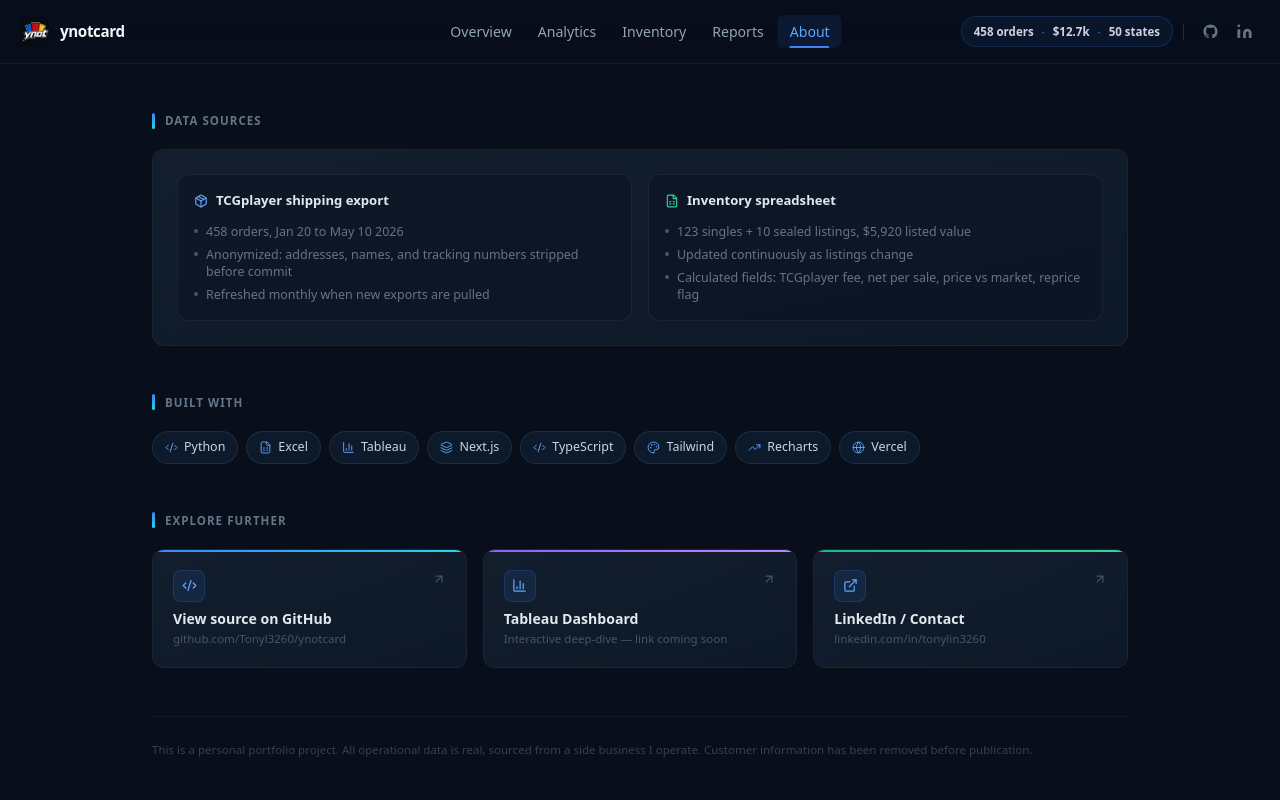
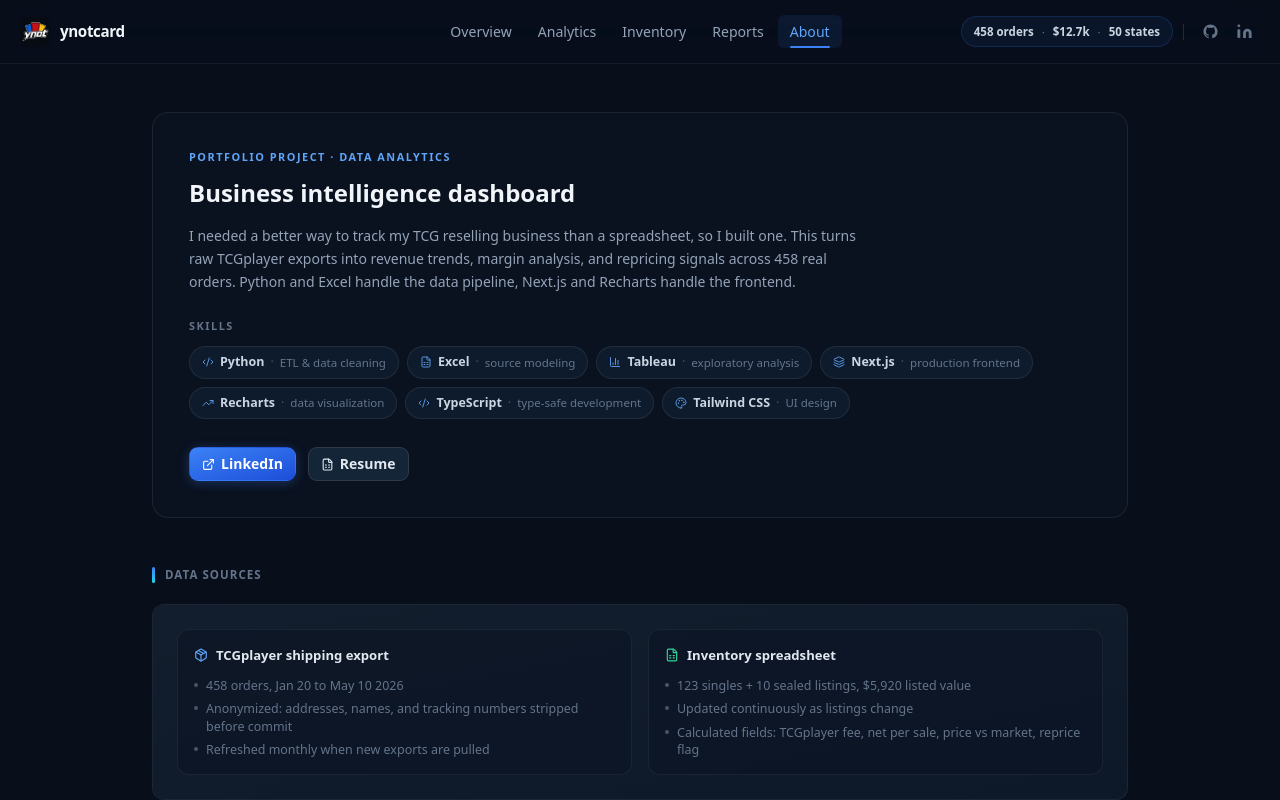
Before and after one commit to Tonyl3260/ynotcard, a Next.js app: page /about in a window 1280 px wide. Shown: the top 800 px of the page. Built offline with nearby package versions, Linux system fonts and the light colour scheme.

Commit message:
include resume

```diff
--- a/app/about/page.tsx
+++ b/app/about/page.tsx
@@ -78,6 +78,72 @@
 export default function AboutPage() {
   return (
     <div className="px-6 pt-12 pb-16 max-w-5xl mx-auto space-y-12">
+
+      {/* ── 1. Project summary ── */}
+      <div className="rounded-2xl border border-white/[0.08] bg-canvas-900/50 p-7 sm:p-9 space-y-6">
+        <div>
+          <p className="text-[0.68rem] font-bold uppercase tracking-[0.14em] text-primary-400 mb-3">
+            Portfolio Project · Data Analytics
+          </p>
+          <h1 className="text-[1.4rem] sm:text-2xl font-bold text-slate-100 leading-snug mb-4">
+            Business intelligence dashboard
+          </h1>
+          <p className="text-[0.875rem] text-slate-400 leading-relaxed max-w-2xl">
+            I needed a better way to track my TCG reselling business than a spreadsheet,
+            so I built one. This turns raw TCGplayer exports into revenue trends, margin
+            analysis, and repricing signals across 458 real orders. Python and Excel
+            handle the data pipeline, Next.js and Recharts handle the frontend.
+          </p>
+        </div>
+
+        <div>
+          <p className="text-[0.68rem] font-bold uppercase tracking-[0.14em] text-slate-500 mb-3">
+            Skills
+          </p>
+          <div className="flex flex-wrap gap-2">
+            {[
+              { name: 'Python',       note: 'ETL & data cleaning',   Icon: Code2           },
+              { name: 'Excel',        note: 'source modeling',       Icon: FileSpreadsheet },
+              { name: 'Tableau',      note: 'exploratory analysis',  Icon: BarChart3       },
+              { name: 'Next.js',      note: 'production frontend',   Icon: Layers          },
+              { name: 'Recharts',     note: 'data visualization',    Icon: TrendingUp      },
+              { name: 'TypeScript',   note: 'type-safe development', Icon: Code2           },
+              { name: 'Tailwind CSS', note: 'UI design',             Icon: Palette         },
+            ].map(({ name, note, Icon }) => (
+              <span
+                key={name}
+                className="inline-flex items-center gap-1.5 px-3 py-1.5 rounded-full text-[0.78rem] font-medium text-slate-300 bg-canvas-800/80 border border-white/[0.08]"
+              >
+                <Icon size={12} strokeWidth={1.75} className="text-primary-400 shrink-0" />
+                <span className="font-semibold">{name}</span>
+                <span className="text-slate-600">·</span>
+                <span className="text-[0.72rem] text-slate-500">{note}</span>
+              </span>
+            ))}
+          </div>
+        </div>
+
+        <div className="flex flex-wrap gap-3 pt-1">
+          <a
+            href="https://www.linkedin.com/in/tonylin3260/"
+            target="_blank"
+            rel="noopener noreferrer"
+            className={cn(buttonVariants({ variant: 'primary', size: 'sm' }), 'gap-1.5')}
+          >
+            <ExternalLink size={13} />
+            LinkedIn
+          </a>
+          <a
+            href="/tony-lin-resume.pdf"
+            target="_blank"
+            rel="noopener noreferrer"
+            className={cn(buttonVariants({ variant: 'secondary', size: 'sm' }), 'gap-1.5')}
+          >
+            <FileSpreadsheet size={13} />
+            Resume
+          </a>
+        </div>
+      </div>
 
       {/* ── 2. Data sources ── */}
       <div>
--- /dev/null
+++ b/app/analytics/loading.tsx
@@ -0,0 +1,64 @@
+const P = 'animate-pulse rounded bg-white/[0.06]'
+const card = 'rounded-xl border border-white/[0.06] bg-canvas-800/40'
+
+export default function AnalyticsLoading() {
+  return (
+    <div className="px-6 pt-8 pb-16 max-w-6xl mx-auto">
+
+      {/* Header + date filter */}
+      <div className="flex flex-wrap items-end justify-between gap-4 mb-6">
+        <div className="space-y-1.5">
+          <div className={`${P} h-5 w-36`} />
+          <div className={`${P} h-3 w-44`} />
+        </div>
+        <div className={`${P} h-9 w-40 rounded-lg`} />
+      </div>
+
+      {/* KPI stat cards */}
+      <div className="grid grid-cols-2 sm:grid-cols-4 gap-3 mb-6">
+        {[0, 1, 2, 3].map(i => (
+          <div key={i} className={`${card} px-4 py-3 space-y-2`}>
+            <div className={`${P} h-2.5 w-16`} />
+            <div className={`${P} h-7 w-20`} />
+          </div>
+        ))}
+      </div>
+
+      {/* Sales over time chart */}
+      <div className={`${card} p-5 mb-4`}>
+        <div className="flex items-center justify-between mb-4">
+          <div className={`${P} h-2.5 w-28`} />
+          <div className={`${P} h-6 w-36 rounded-md`} />
+        </div>
+        <div className={`${P} h-[240px] w-full rounded-lg`} />
+      </div>
+
+      {/* Row 2: top sets (3/5) + AOV chart (2/5) */}
+      <div className="grid grid-cols-1 lg:grid-cols-5 gap-4 mb-4">
+        <div className={`${card} lg:col-span-3 p-5`}>
+          <div className={`${P} h-2.5 w-40 mb-5`} />
+          <div className="space-y-3">
+            {[0, 1, 2, 3, 4].map(i => (
+              <div key={i} className={`${P} h-8 w-full rounded`} />
+            ))}
+          </div>
+        </div>
+        <div className={`${card} lg:col-span-2 p-5`}>
+          <div className="flex items-center justify-between mb-4">
+            <div className={`${P} h-2.5 w-28`} />
+            <div className={`${P} h-3.5 w-10`} />
+          </div>
+          <div className={`${P} h-9 w-24 mb-4`} />
+          <div className={`${P} h-[160px] w-full rounded-lg`} />
+        </div>
+      </div>
+
+      {/* Revenue by state chart */}
+      <div className={`${card} p-5`}>
+        <div className={`${P} h-2.5 w-32 mb-4`} />
+        <div className={`${P} h-[220px] w-full rounded-lg`} />
+      </div>
+
+    </div>
+  )
+}
--- /dev/null
+++ b/app/reports/loading.tsx
@@ -0,0 +1,47 @@
+const P = 'animate-pulse rounded bg-white/[0.06]'
+const card = 'rounded-xl border border-white/[0.06] bg-canvas-800/40'
+
+export default function ReportsLoading() {
+  return (
+    <div className="px-6 py-10 max-w-6xl mx-auto space-y-10">
+
+      {/* Primary report header + Tableau embed */}
+      <div>
+        <div className="flex items-center justify-between mb-3">
+          <div className="space-y-1.5">
+            <div className={`${P} h-4 w-52`} />
+            <div className={`${P} h-3 w-36`} />
+          </div>
+          <div className="flex items-center gap-2">
+            <div className={`${P} hidden sm:block h-6 w-28 rounded-full`} />
+            <div className={`${P} h-8 w-36 rounded-lg`} />
+          </div>
+        </div>
+        {/* Matches TableauEmbed responsive height */}
+        <div className={`${card} w-full animate-pulse h-[500px] sm:h-[620px] lg:h-[720px]`} />
+      </div>
+
+      {/* Upcoming reports */}
+      <div>
+        <div className="flex items-center gap-2.5 mb-4">
+          <span className="h-4 w-[3px] rounded-full bg-slate-700 shrink-0" />
+          <div className={`${P} h-3.5 w-36`} />
+        </div>
+        <div className="grid grid-cols-1 sm:grid-cols-3 gap-4">
+          {[0, 1, 2].map(i => (
+            <div key={i} className={`${card} p-5 space-y-2.5`}>
+              <div className="flex items-center gap-2">
+                <div className={`${P} h-3.5 w-3.5 rounded`} />
+                <div className={`${P} h-3.5 w-36`} />
+              </div>
+              <div className={`${P} h-3 w-full`} />
+              <div className={`${P} h-3 w-4/5`} />
+              <div className={`${P} h-3 w-16 mt-1`} />
+            </div>
+          ))}
+        </div>
+      </div>
+
+    </div>
+  )
+}
--- a/components/nav/shell.tsx
+++ b/components/nav/shell.tsx
@@ -214,20 +214,20 @@
   return (
     <>
       <header className="sticky top-0 z-40 h-16 border-b border-white/[0.06] bg-canvas-950/80 backdrop-blur-[20px] backdrop-saturate-150">
-        <div className="relative flex h-full items-center max-w-[1600px] mx-auto px-5">
+        {/* 3-column grid: logo | nav (auto) | actions — prevents overlap at any width */}
+        <div className="grid grid-cols-[1fr_auto_1fr] h-full items-center max-w-[1600px] mx-auto px-4 sm:px-5">
 
           {/* Left: logo */}
           <Logo />
 
-          {/* Center: nav links, absolutely centered */}
-          <nav className="hidden md:flex absolute left-1/2 -translate-x-1/2 items-center gap-0.5">
+          {/* Center: nav links (desktop only, collapses to 0 on mobile) */}
+          <nav className="hidden md:flex items-center gap-0.5">
             <NavLinks />
           </nav>
 
           {/* Right: KPI pill + icons + hamburger */}
-          <div className="ml-auto flex items-center gap-1.5">
+          <div className="flex items-center justify-end gap-1.5">
             <KPIPill />
-            {/* Divider between KPI pill and social icons */}
             <span className="hidden lg:block w-px h-4 bg-white/[0.12] mx-1" aria-hidden />
             <div className="hidden md:flex items-center gap-0.5">
               <IconBtn href="https://github.com/Tonyl3260" label="GitHub">
```
Also changed, not shown: 2 other files (tests, documents, lock files or other folders).
